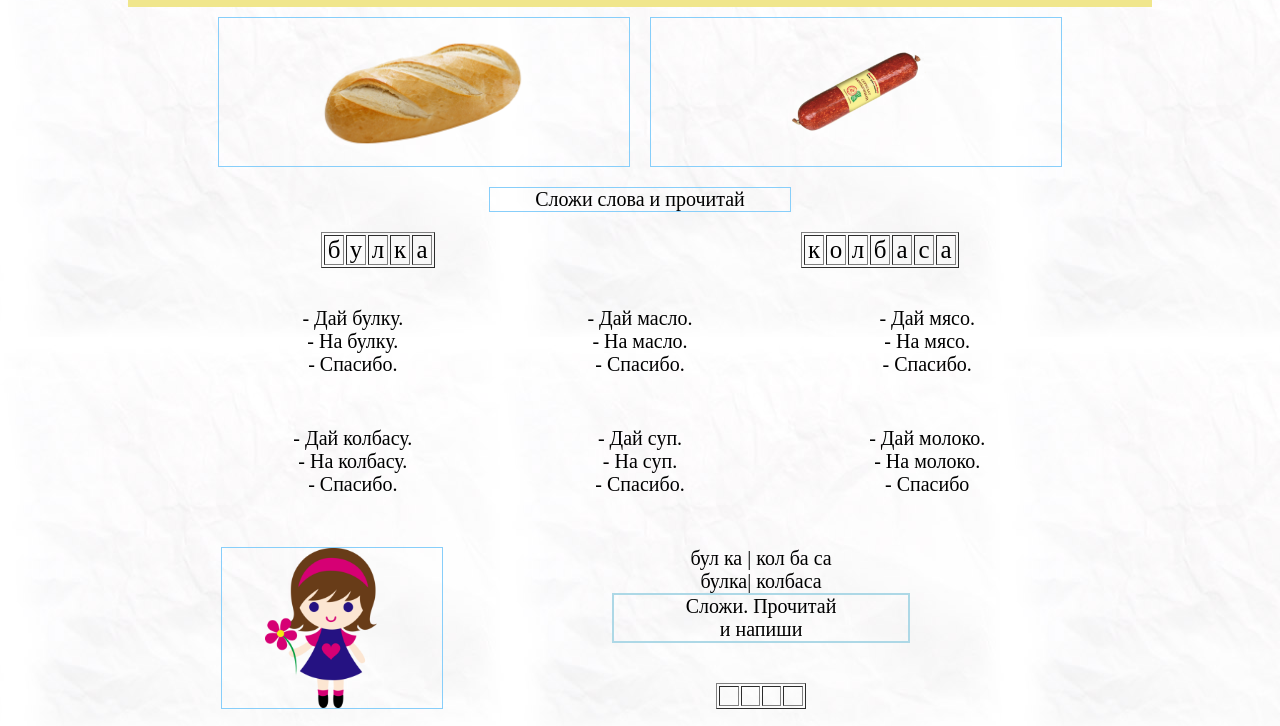
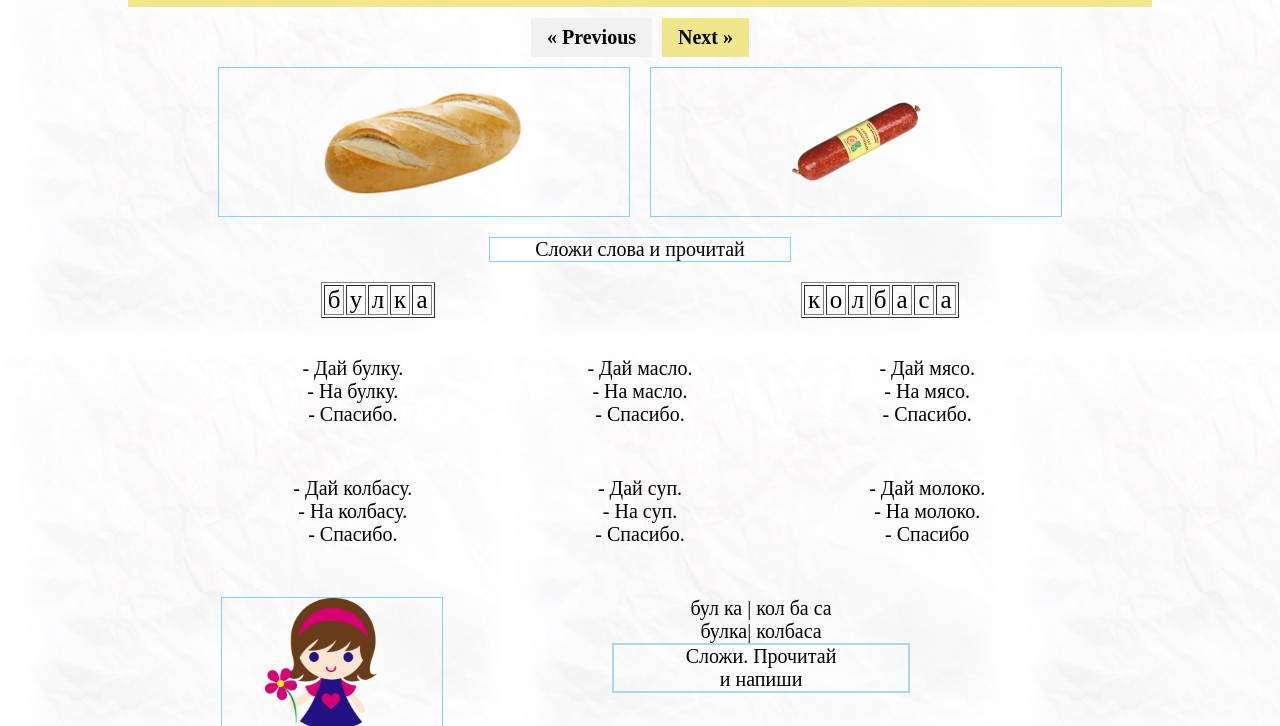
Before and after one commit to renasultangazieva1/ArsenLen.github.io, a plain HTML site: page forKids/index.html in a window 1280 px wide. Shown: the part 63-789 px from the top of the page. Drawn offline with Linux system fonts and the light colour scheme.

Commit message:
Add files via upload

```diff
--- a/forKids/index.html
+++ b/forKids/index.html
@@ -24,8 +24,14 @@
                 </ul>
             </div>
         </header>
+
         <main>
+
             <div class="content">
+                <h1>
+                    <a href="#" class="previous">&laquo; Previous</a>
+                    <a href="./95.html" class="next">Next &raquo;</a>
+                </h1>
                 <div class="item item1"></div>
                 <div class="item item2"></div>
                 <div class="item item3">
--- a/forKids/style.css
+++ b/forKids/style.css
@@ -39,8 +39,40 @@ img {
     padding: 10px;
 }
 
+/* button */
+h1 {
+    width: 100%;
+    text-align: center;
+
+}
+a {
+    font-size: 20px;
+    text-decoration: none;
+    display: inline-block;
+    padding: 8px 16px;
+}
+
+a:hover {
+    background-color: #ddd;
+    color: black;
+}
+
+.previous {
+    background-color: #f1f1f1;
+    color: black;
+}
+
+.next {
+    background-color: khaki;
+    color: black;
+}
+
+
+
+
 /* content */
 .content {
+    font-size: 20px;
     display: flex;
     justify-content: center;
     flex-wrap: wrap;
@@ -121,7 +153,7 @@ table tr td {
     background-position: 40% 50%;
 }
 
-.item10, .item11 p,a {
+.item10, .item11 p {
     text-align: center;
     font-size: 20px;
 }
--- /dev/null
+++ b/forKids/style95.css
@@ -0,0 +1,112 @@
+/* общие стили */
+* {
+    padding: 0;
+    margin: 0;
+    box-sizing: border-box;
+}
+body {
+    width: 100%;
+    background-image: url(./white-paper-bg.jpg);
+
+}
+.wrapper {
+    width: 80%;
+    margin: auto;
+    height: auto;
+}
+/* для шапки  */
+.header {
+    width: 100%;
+    display: flex;
+    height: auto;
+    background-color: khaki;
+    justify-content: space-between;
+}
+
+.logo {
+    width: 60px;
+    max-width: 100%;
+    margin: 10px;
+}
+img {
+    max-width: 100%;
+}
+.top-menu {
+    margin-top: 25px;
+    margin-right: 40px;
+}
+.top-menu li {
+    display: inline;
+    padding: 10px;
+}
+
+
+
+/* button */
+h1 {
+    width: 100%;
+    text-align: center;
+
+}
+a {
+    font-size: 20px;
+    text-decoration: none;
+    display: inline-block;
+    padding: 8px 16px;
+}
+
+a:hover {
+    background-color: #ddd;
+    color: black;
+}
+
+.previous {
+    background-color: #f1f1f1;
+    color: black;
+}
+
+.next {
+    background-color: khaki;
+    color: black;
+}
+
+
+/* content */
+.content {
+    font-size: 20px;
+    display: flex;
+    justify-content: center;
+    flex-wrap: wrap;
+    width: 100%;
+    max-height: auto;
+}
+.item {
+    width: 100%;
+    height: 500px;
+    background-size: contain;
+    background-repeat: no-repeat;
+    background-position: 30% 50%;
+    display: flex;
+    justify-content: space-around;
+    align-items: flex-end;
+}
+
+.item1 {
+    background-image: url(./951.png);
+}
+.ex1 {
+
+    display: flex;
+    justify-content: center;
+}
+.left, .right{
+    margin: 20px;
+    margin-top: 5px;
+}
+.borderP {
+    border: 2px solid lightblue;
+    text-align: center;
+}
+.lastP {
+    text-align: center;
+}
```
Also changed, not shown: forKids/95.html (added, +83 -0 lines), forKids/951.png (added), forKids/стр95.jpeg (added).
